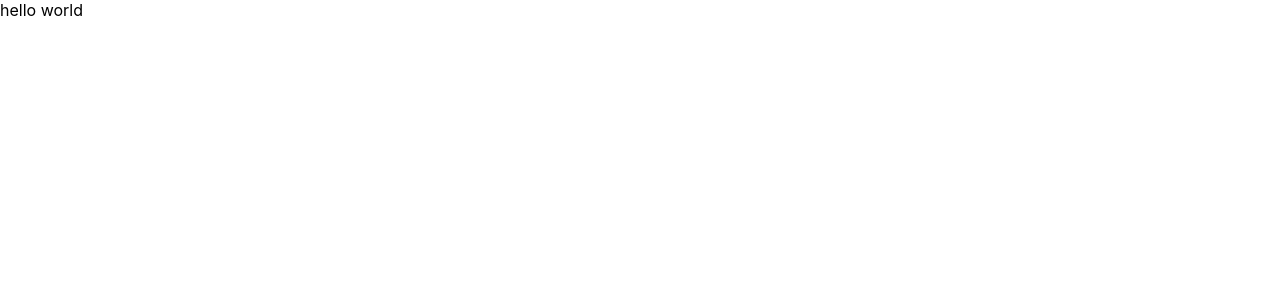
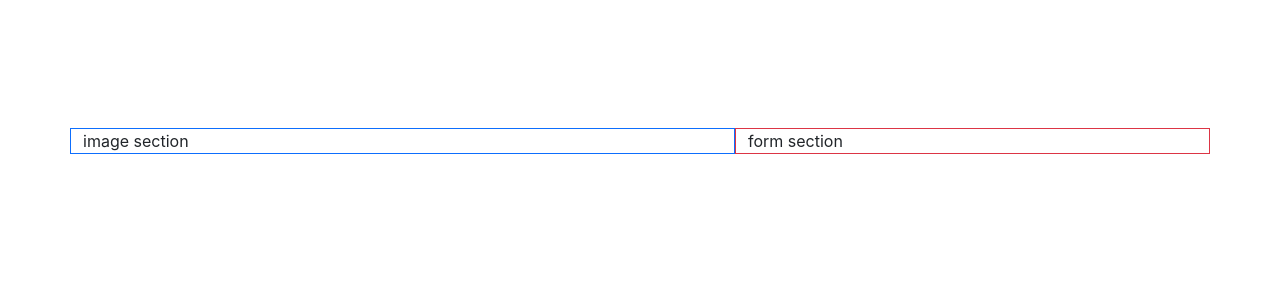
Before and after one commit to dubeyawnish/Reactogram, a React (Create React App) app in the folder reactogram-fe/: page / in a window 1280 px wide. Shown: the top 300 px of the page. Built offline with nearby package versions, Linux system fonts and the light colour scheme.

Commit message:
Designing login layout

```diff
--- a/reactogram-fe/public/index.html
+++ b/reactogram-fe/public/index.html
@@ -9,6 +9,10 @@
       name="description"
       content="Web site created using create-react-app"
     />
+
+    <link href="https://cdn.jsdelivr.net/npm/bootstrap@5.3.0-alpha3/dist/css/bootstrap.min.css" rel="stylesheet" integrity="sha384-KK94CHFLLe+nY2dmCWGMq91rCGa5gtU4mk92HdvYe+M/SXH301p5ILy+dN9+nJOZ" crossorigin="anonymous">
+
+    <script src="https://cdn.jsdelivr.net/npm/bootstrap@5.3.0-alpha3/dist/js/bootstrap.bundle.min.js" integrity="sha384-ENjdO4Dr2bkBIFxQpeoTz1HIcje39Wm4jDKdf19U8gI4ddQ3GYNS7NTKfAdVQSZe" crossorigin="anonymous"></script>
     <!-- <link rel="apple-touch-icon" href="%PUBLIC_URL%/logo192.png" /> -->
     <!--
       manifest.json provides metadata used when your web app is installed on a
--- a/reactogram-fe/src/App.js
+++ b/reactogram-fe/src/App.js
@@ -1,12 +1,13 @@
 
 import './App.css';
+import Login from './Pages/Login/Login';
 
 function App() {
   return (
-    <div >
-      hello world
+    <>
 
-    </div>
+    <Login />
+    </>
   );
 }
 
--- /dev/null
+++ b/reactogram-fe/src/Pages/Login/Login.css
@@ -0,0 +1,3 @@
+.login-container{
+    margin-top:8rem;
+}
--- /dev/null
+++ b/reactogram-fe/src/Pages/Login/Login.js
@@ -0,0 +1,20 @@
+import React from 'react'
+import './Login.css'
+
+const Login = () => {
+  return (
+    <div className="container login-container">
+       <div className="row">
+            <div className=" col-md-7 border border-primary">
+                 image section
+            </div>
+            <div className="col-md-5 border border-danger">
+                 form section
+            </div>
+       </div>
+
+    </div>
+  )
+}
+
+export default Login;
```
